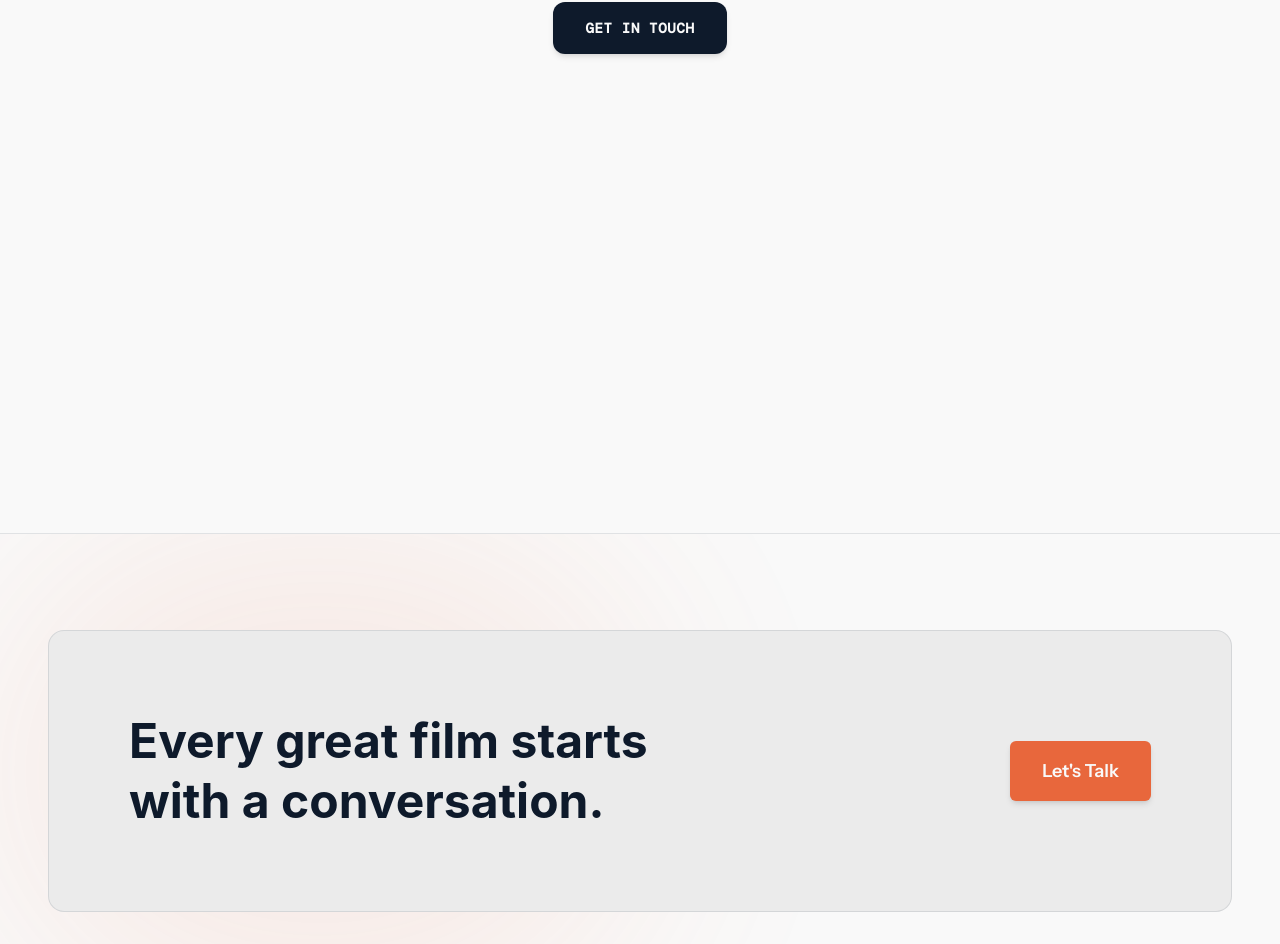
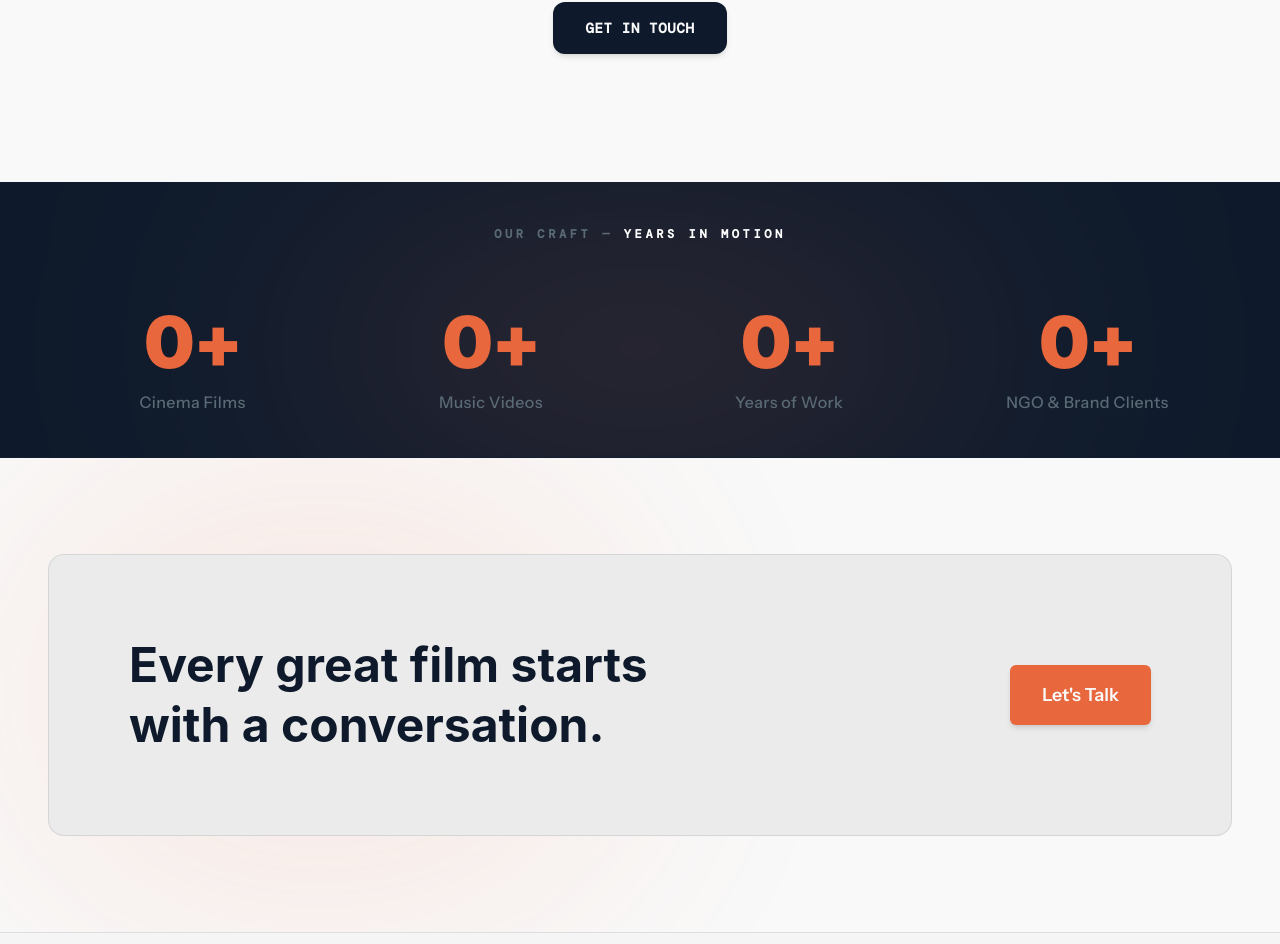
Before and after one commit to tonyk-code/ESAG, a React (Vite) app: page / in a window 1280 px wide. Shown: the part 10043-10987 px from the top of the page. Built offline with nearby package versions, Linux system fonts and the light colour scheme.

Commit message:
add high-performance DOM counter animations to Stats

```diff
--- a/src/components/pages/home/Stats.tsx
+++ b/src/components/pages/home/Stats.tsx
@@ -1,40 +1,90 @@
-import { motion } from "motion/react";
+import { useEffect, useRef } from "react";
+import {
+  motion,
+  useMotionValue,
+  useTransform,
+  animate,
+  useInView,
+} from "framer-motion";
 
 interface StatItem {
-  num: string;
+  num: number;
   label: string;
+}
+
+function Counter({ value }: { value: number }) {
+  const count = useMotionValue(0);
+  const rounded = useTransform(count, (latest) => Math.round(latest));
+  const ref = useRef<HTMLSpanElement>(null);
+  const isInView = useInView(ref, { once: true, margin: "-50px" });
+
+  useEffect(() => {
+    if (isInView) {
+      const controls = animate(count, value, {
+        duration: 1.6,
+        ease: [0.16, 1, 0.3, 1],
+      });
+      return controls.stop;
+    }
+  }, [count, value, isInView]);
+
+  return <motion.span ref={ref}>{rounded}</motion.span>;
 }
 
 export default function Stats() {
   const stats: StatItem[] = [
-    { num: "20", label: "Cinema Films" },
-    { num: "200", label: "Music Videos" },
-    { num: "25", label: "Years of Work" },
-    { num: "50", label: "NGO & Brand Clients" },
+    { num: 20, label: "Cinema Films" },
+    { num: 200, label: "Music Videos" },
+    { num: 25, label: "Years of Work" },
+    { num: 50, label: "NGO & Brand Clients" },
   ];
 
   return (
-    <section className="py-24 md:py-32 border-b border-border">
-      <div className="max-w-7xl mx-auto px-6 md:px-12">
-        <div className="grid grid-cols-1 sm:grid-cols-2 lg:grid-cols-4 gap-12 text-center lg:text-left">
-          {stats.map((stat, i) => (
-            <motion.div
-              key={i}
-              initial={{ opacity: 0, scale: 0.95 }}
-              whileInView={{ opacity: 1, scale: 1 }}
-              viewport={{ once: true }}
-              transition={{ delay: i * 0.1 }}
-              className="flex flex-col gap-2"
-            >
-              <div className="text-5xl md:text-6xl font-display font-bold text-primary">
-                {stat.num}
-                <span className="text-accent">+</span>
+    <section
+      className="relative w-full bg-primary py-site-margin text-white selection:bg-accent selection:text-white border-b border-border overflow-hidden"
+      aria-label="Our operational metrics"
+    >
+      <div
+        className="absolute top-[60%] left-1/2 -translate-x-1/2 -translate-y-1/2 w-200 h-100 pointer-events-none opacity-15 mix-blend-screen filter blur-[100px] rounded-full bg-radial from-accent to-transparent"
+        aria-hidden="true"
+      />
+
+      <div className="max-w-(--max-width-main) mx-auto px-site-margin relative z-10">
+        <div className="mb-12 md:mb-16 text-center">
+          <span className="font-mono text-xs font-bold tracking-[0.3em] text-secondary uppercase block">
+            Our Craft —{" "}
+            <span className="text-white font-black">Years in Motion</span>
+          </span>
+        </div>
+
+        <div className="grid grid-cols-1 sm:grid-cols-2 lg:grid-cols-4 gap-y-12">
+          {stats.map((stat, i) => {
+            const isLast = i === stats.length - 1;
+
+            return (
+              <div
+                key={i}
+                className="relative w-full flex flex-col items-center justify-center text-center"
+              >
+                <div className="flex flex-col items-center gap-3">
+                  <div className="font-display text-5xl md:text-6xl lg:text-7xl font-black tracking-tight leading-none text-accent">
+                    <Counter value={stat.num} />+
+                  </div>
+
+                  <div className="font-body text-sm md:text-base text-secondary font-medium tracking-wide">
+                    {stat.label}
+                  </div>
+                </div>
+
+                {!isLast && (
+                  <div
+                    className="hidden lg:block absolute right-0 top-1/2 -translate-y-1/2 h-12 w-px bg-border/20"
+                    aria-hidden="true"
+                  />
+                )}
               </div>
-              <div className="font-body text-secondary font-medium">
-                {stat.label}
-              </div>
-            </motion.div>
-          ))}
+            );
+          })}
         </div>
       </div>
     </section>
```
